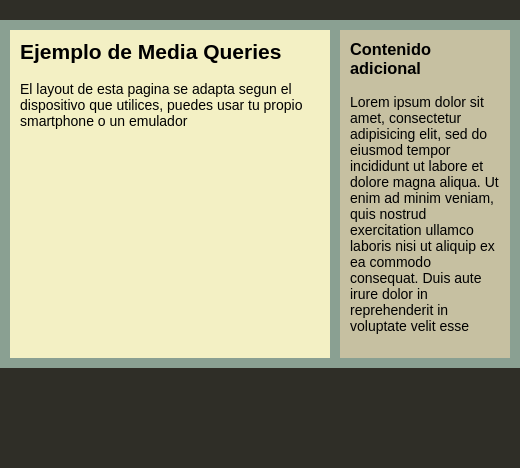
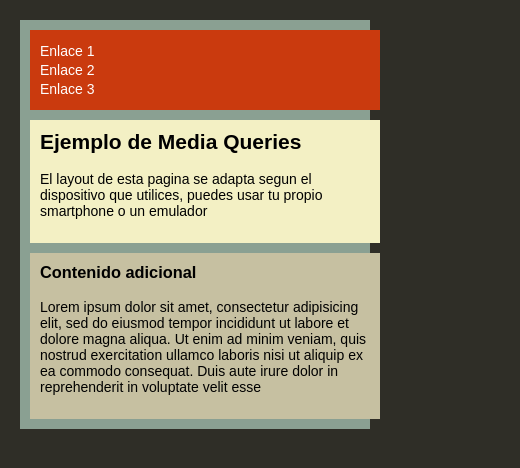
Before and after one commit to lautarogauna/diplo.martes.10hs, a plain HTML site: page m2 u3/tarea2m.html in a window 390 px wide. Shown: the whole page, 520 px wide, since content can reach past the window. Drawn offline with Linux system fonts and the light colour scheme.

Commit message:
tarea m2 u3

```diff
--- a/m2 u3/tarea2m.html
+++ b/m2 u3/tarea2m.html
@@ -66,6 +66,15 @@
   .content2 h3 {
     margin-top: 0;
   }
+  @media screen and (max-width: 800px) {
+  .contenedor {
+    flex-direction: column;
+    width: 95%;
+  }
+  .menu, .content1, .content2 {
+    width: 100%;
+  }
+}
 </style>
 </head>
 <body>
```
Also changed, not shown: m2 u3/tareamaquetado.html (+1 -1 lines).
